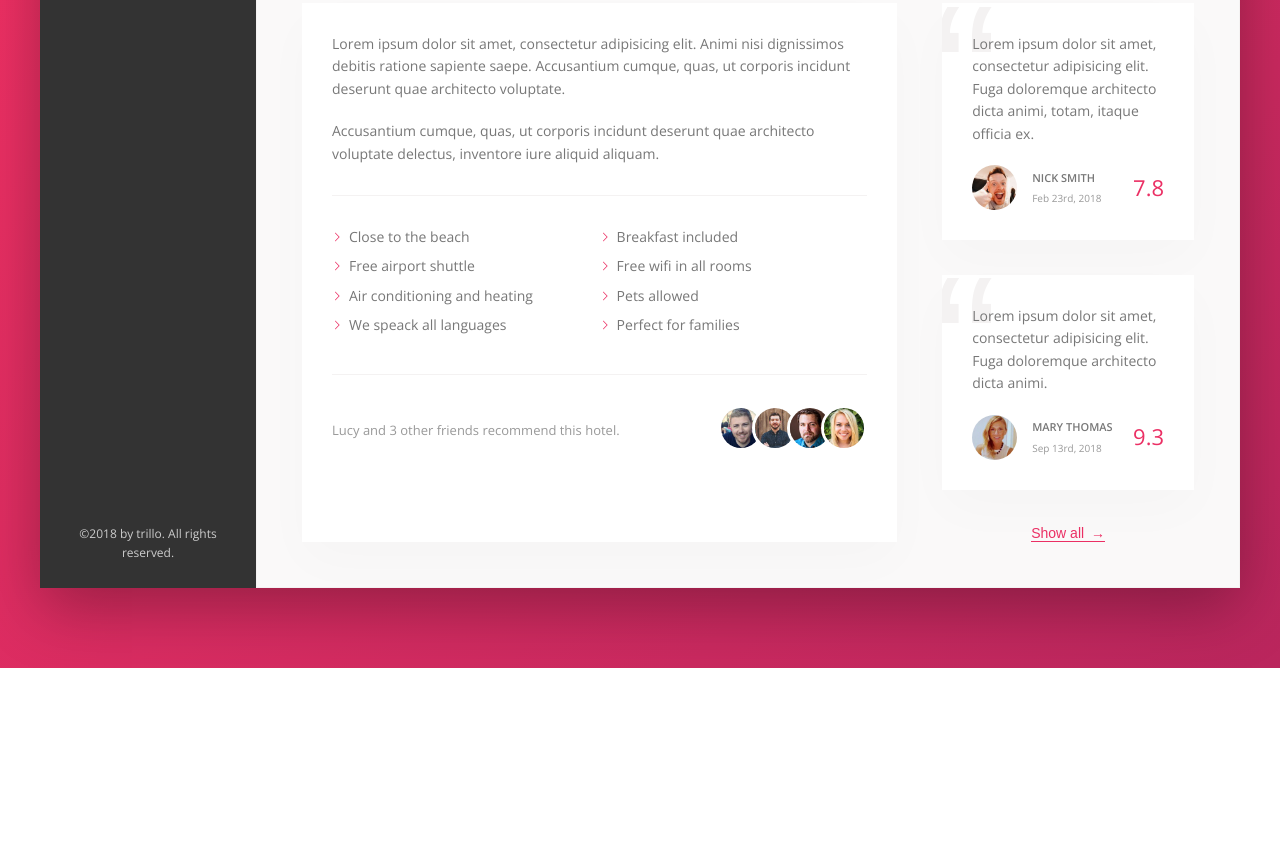
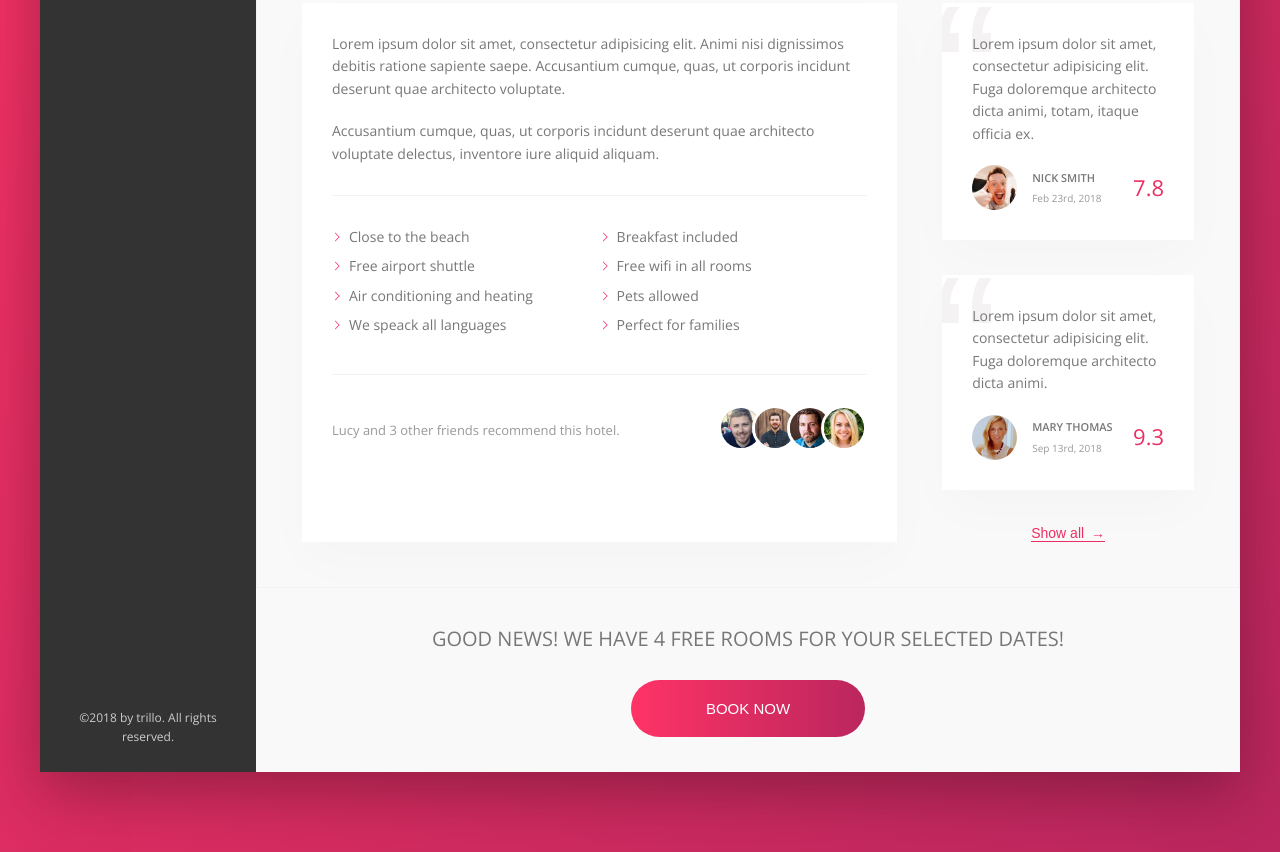
Before and after one commit to MiguelZablah/Css-Sass-Demo-02, a website: page app/index.html in a window 1280 px wide. Shown: the part 646-1498 px from the top of the page. Before the commit the page ends 1314 px from the top, so only its background shows below. Drawn offline with nearby package versions, Linux system fonts and the light colour scheme.

Commit message:
Done with no responsive

```diff
--- a/app/index.html
+++ b/app/index.html
@@ -14,7 +14,9 @@
 
 <body>
 	<div class="container">
+
 		<header class="header">
+
 			<img class="logo" src="img/logo.png" alt="trillo logo">
 			<form action="#" class="search">
 				<input type="text" class="search__input" placeholder="Search hotels">
@@ -43,8 +45,11 @@
 					<span class="user-nav__user-name">Jonas</span>
 				</div>
 			</nav>
+
 		</header>
+
 		<div class="content">
+
 			<nav class="sidebar">
 				<ul class="side-nav">
 					<li class="side-nav__item active">
@@ -84,6 +89,7 @@
 					&copy;2018 by trillo. All rights reserved.
 				</div>
 			</nav>
+
 			<main class="hotel-view">
 
 				<div class="gallery">
@@ -197,6 +203,17 @@
 						<button class="btn-inline">Show all <span>&rarr;</span></button>
 
 					</div>
+
+				</div>
+
+				<div class="cta">
+					<h2 class="cta__book-now">
+						Good news! We have 4 free rooms for your selected dates!
+					</h2>
+					<button class="btn">
+						<span class="btn__visible">Book now</span>
+						<span class="btn__invisible">Only 4 rooms left</span>
+					</button>
 				</div>
 
 			</main>
--- a/sass/components/_button.scss
+++ /dev/null
@@ -1,28 +0,0 @@
-.btn-inline {
-	border: none;
-	color: var(--color-primary);
-	font-size: inherit;
-	border-bottom: 1px solid currentColor;
-	display: inline-block;
-	background-color: transparent;
-	cursor: pointer;
-	transition: all .2s;
-
-	& span {
-		margin-left: 3px;
-		transition: margin-left .2s;
-	}
-
-	&:hover{
-		color: var(--color-grey-dark-1);
-
-		& span {
-			margin-left: 8px;
-		}
-	}
-
-	&:focus {
-		outline: none;
-		animation: pulsate 1s infinite;
-	}
-}
--- /dev/null
+++ b/sass/components/_buttons.scss
@@ -0,0 +1,76 @@
+.btn-inline {
+	border: none;
+	color: var(--color-primary);
+	font-size: inherit;
+	border-bottom: 1px solid currentColor;
+	display: inline-block;
+	background-color: transparent;
+	cursor: pointer;
+	transition: all .2s;
+
+	& span {
+		margin-left: 3px;
+		transition: margin-left .2s;
+	}
+
+	&:hover{
+		color: var(--color-grey-dark-1);
+
+		& span {
+			margin-left: 8px;
+		}
+	}
+
+	&:focus {
+		outline: none;
+		animation: pulsate 1s infinite;
+	}
+}
+
+.btn {
+	position: relative;
+	font-size: 1.5rem;
+	font-weight: 300;
+	text-transform: uppercase;
+	border-radius: 100px;
+	border: none;
+	background-image: linear-gradient(to right, var(--color-primary-light), var(--color-primary-dark));
+	color: #fff;
+	cursor: pointer;
+	overflow: hidden;
+
+	& > * {
+		display: inline-block;
+		height: 100%;
+		transition: all .2s;
+	}
+
+	&__visible {
+		padding: 2rem 7.5rem;
+	}
+
+	&__invisible {
+		width: 100%;
+		position: absolute;
+		padding: 2rem 0;
+		left: 0;
+		top: -100%;
+	}
+
+	&:hover {
+		background-image: linear-gradient(to left, var(--color-primary-light), var(--color-primary-dark));
+	}
+
+	&:hover &__visible {
+		transform: translateY(100%);
+	}
+
+	&:hover &__invisible {
+		top: 0;
+	}
+
+	&:focus {
+		outline: none;
+		animation: pulsate 1s infinite;
+	}
+}
--- /dev/null
+++ b/sass/components/_cta.scss
@@ -0,0 +1,11 @@
+.cta {
+	padding: 3.5rem 0;
+	text-align: center;
+
+	&__book-now {
+		font-size: 2rem;
+		font-weight: 300;
+		text-transform: uppercase;
+		margin-bottom: 2.5rem;
+	}
+}
--- a/sass/components/_main.scss
+++ b/sass/components/_main.scss
@@ -3,7 +3,8 @@
 @import "sideNav";
 @import "gallery";
 @import "overview";
-@import "button";
+@import "buttons";
 @import "list";
 @import "recommend";
 @import "reviews";
+@import "cta";
```
Also changed, not shown: app/css/main.css.
